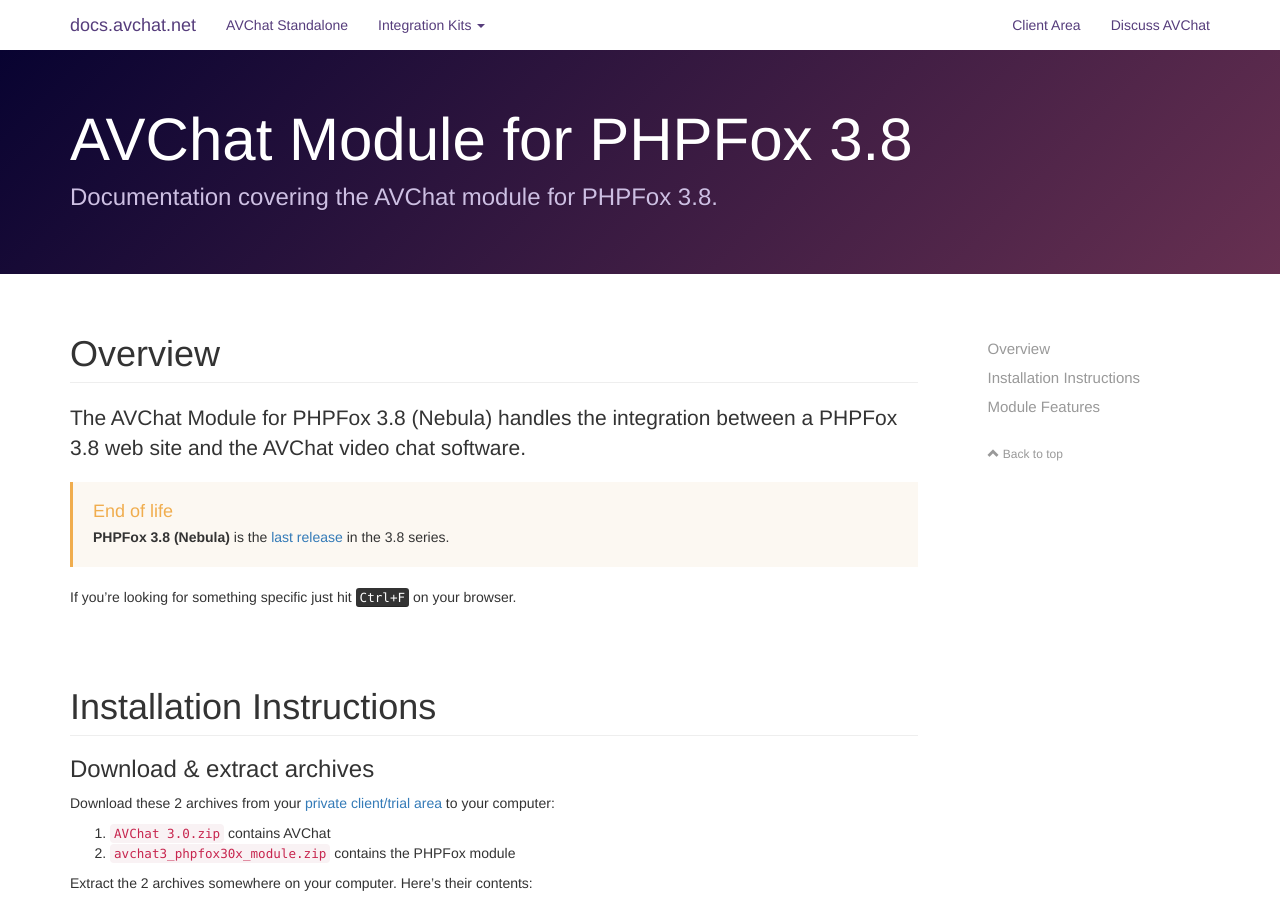
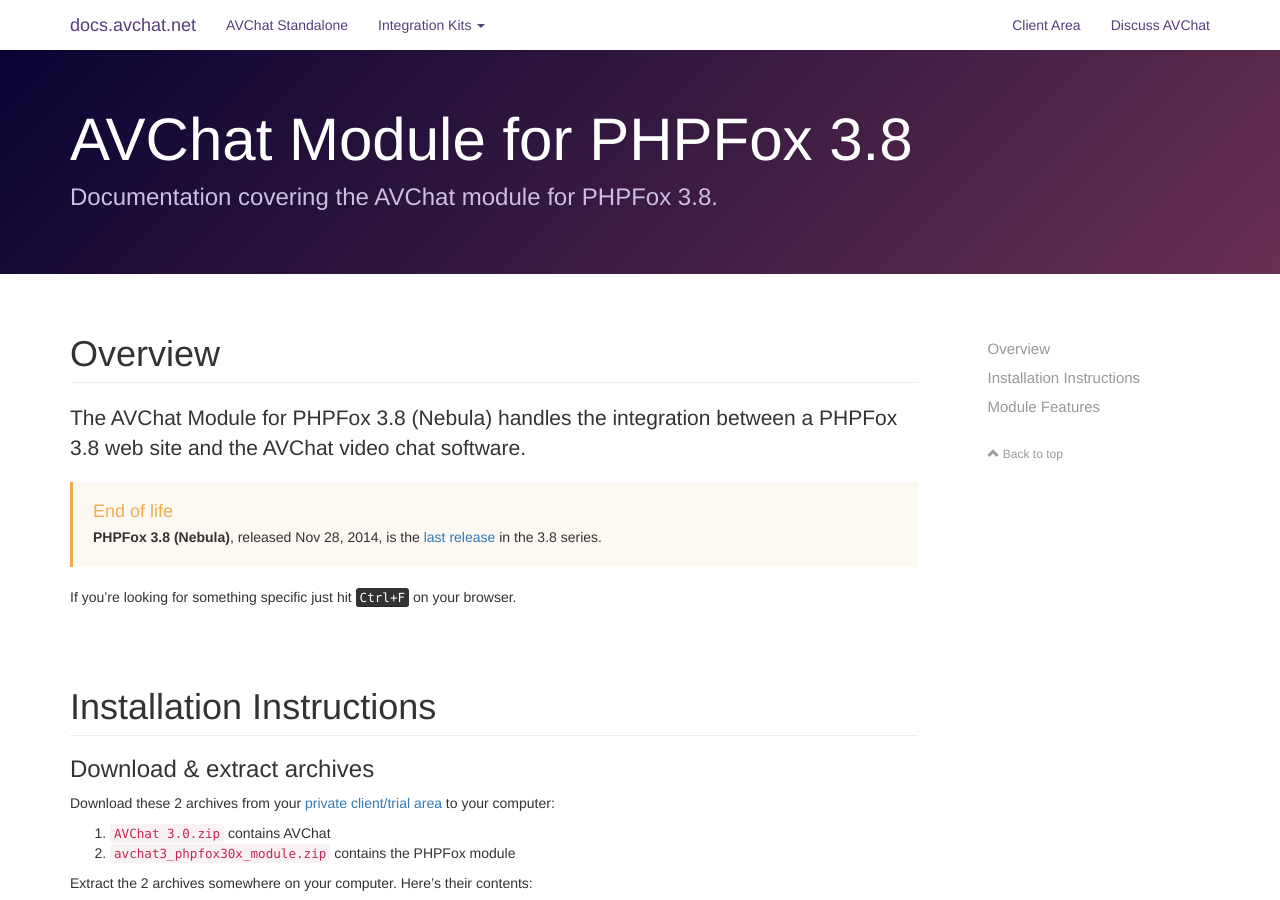
Before and after one commit to nusofthq/avchat-documentation, a Jekyll site: the page built from phpfox.md, in a window 1280 px wide and 900 px high. Built offline with Jekyll 4.4.1, drawn with Linux system fonts in a browser that asks for light colours; nearby versions of some CDN libraries; comment, search, counter and statistics services are not loaded.

Commit message:
added date to EOL notice

```diff
--- a/phpfox.md
+++ b/phpfox.md
@@ -10,7 +10,7 @@
   <h1 id="overview" class="page-header">Overview</h1>
   <p class="lead">The AVChat Module for PHPFox 3.8 (Nebula) handles the integration between a PHPFox 3.8 web site and the AVChat video chat software.</p>
 
-<div class="bs-callout bs-callout-warning" id="callout-tables-responsive-overflow"> <h4>End of life</h4> <p markdown="1"><strong>PHPFox 3.8 (Nebula)</strong> is the [last release](https://store.phpfox.com/announcement/v380-released)  in the 3.8 series. </p> </div>
+<div class="bs-callout bs-callout-warning" id="callout-tables-responsive-overflow"> <h4>End of life</h4> <p markdown="1"><strong>PHPFox 3.8 (Nebula)</strong>, released Nov 28, 2014, is the [last release](https://store.phpfox.com/announcement/v380-released)  in the 3.8 series. </p> </div>
 
   If you're looking for something specific just hit <kbd>Ctrl+F</kbd> on your browser.
 </section>
```
